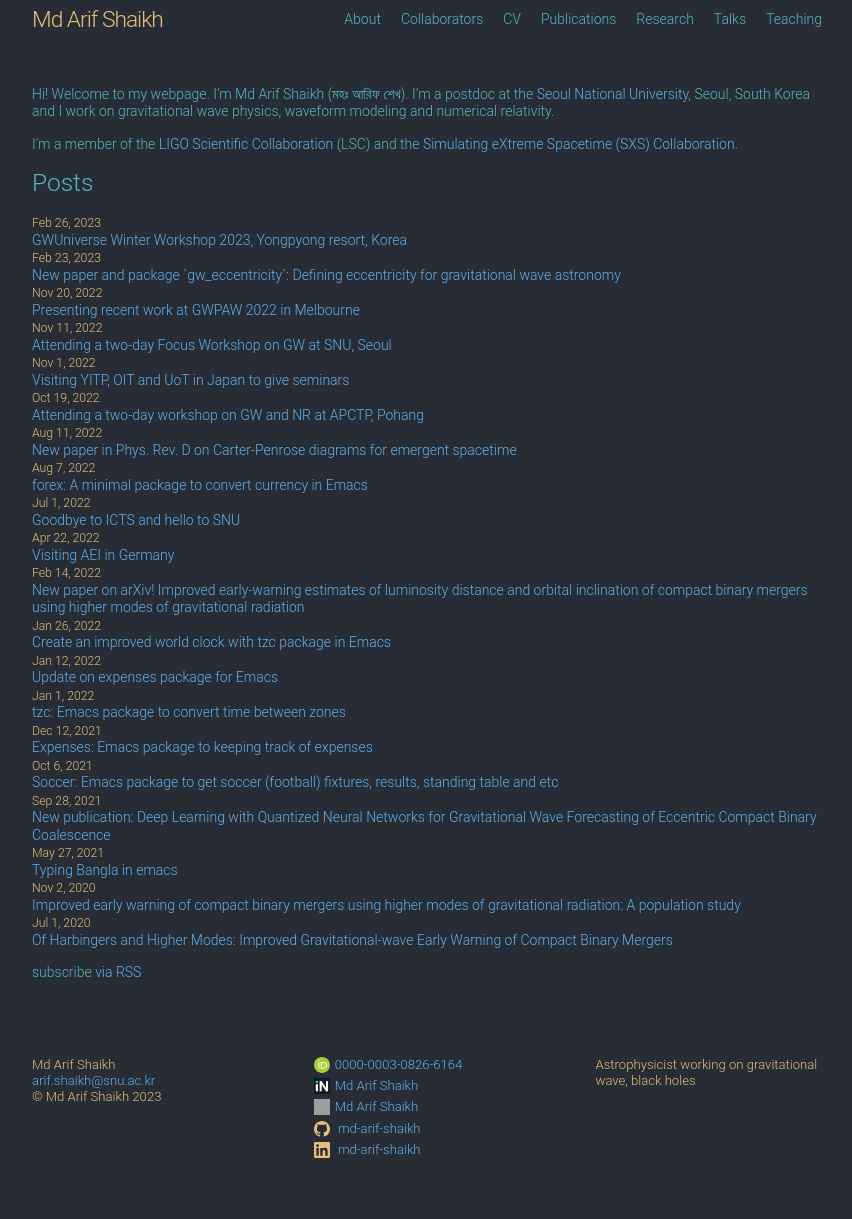
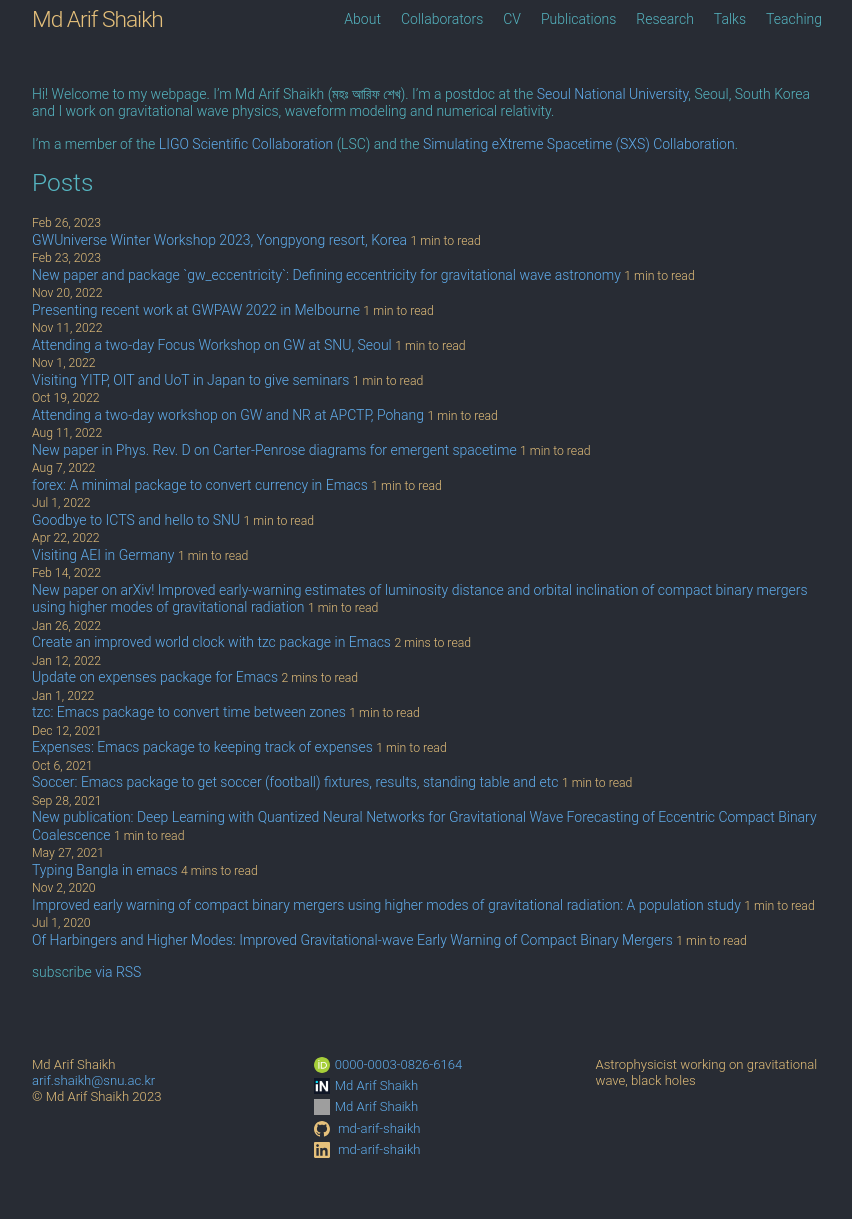
Before and after one commit to md-arif-shaikh/md-arif-shaikh.github.io, a Jekyll site: the page built from index.md, in a window 1280 px wide. Shown: the whole page, without its empty margins (213-1065 px from the left). Built offline with Jekyll 4.4.1, drawn with Linux system fonts in a browser that asks for light colours; grey boxes are pictures that could not be loaded.

Commit message:
add min to read

```diff
--- a/_layouts/home.html
+++ b/_layouts/home.html
@@ -13,12 +13,20 @@ layout: default
     <h2 class="post-list-heading">{{ page.list_title | default: "Posts" }}</h2>
     <ul class="post-list">
       {%- for post in site.posts -%}
+      {% assign count = post.content | number_of_words %}
+      {% if count < 360 %}
+        {% assign read_time = "1 min" %}
+      {% else %}
+        {% assign read_time =  count | divided_by: 180 | append: " mins" %}
+      {% endif %}
+      {% assign read_time = read_time | append: " to read" %}
       <li>
         {%- assign date_format = site.minima.date_format | default: "%b %-d, %Y" -%}
         <span class="post-meta">{{ post.date | date: date_format }}</span><br>
           <a href="{{ post.url | relative_url }}">
-            {{ post.title}}
+            {{ post.title }}
           </a>
+	  <span class="post-meta">{{ read_time }}</span>
       </li>
       {%- endfor -%}
     </ul>
```
